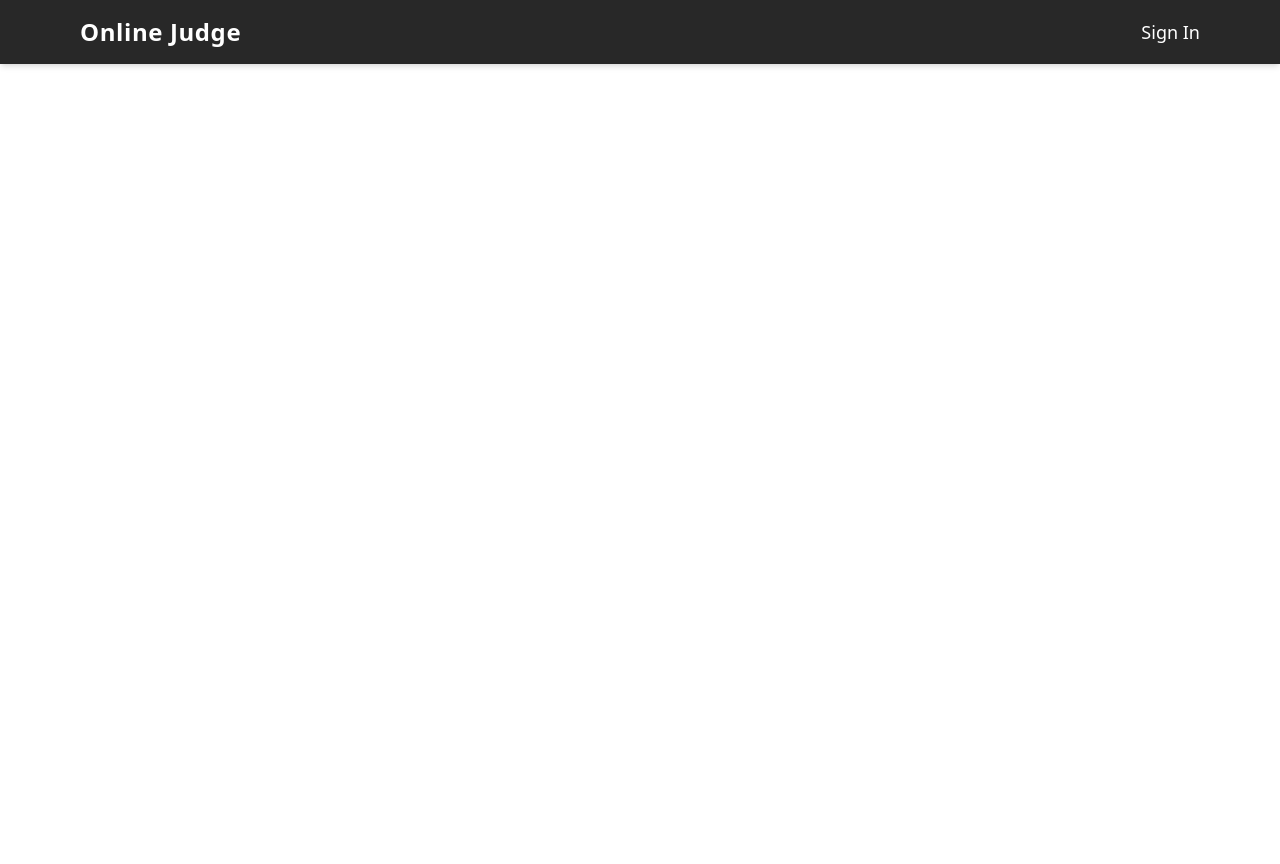
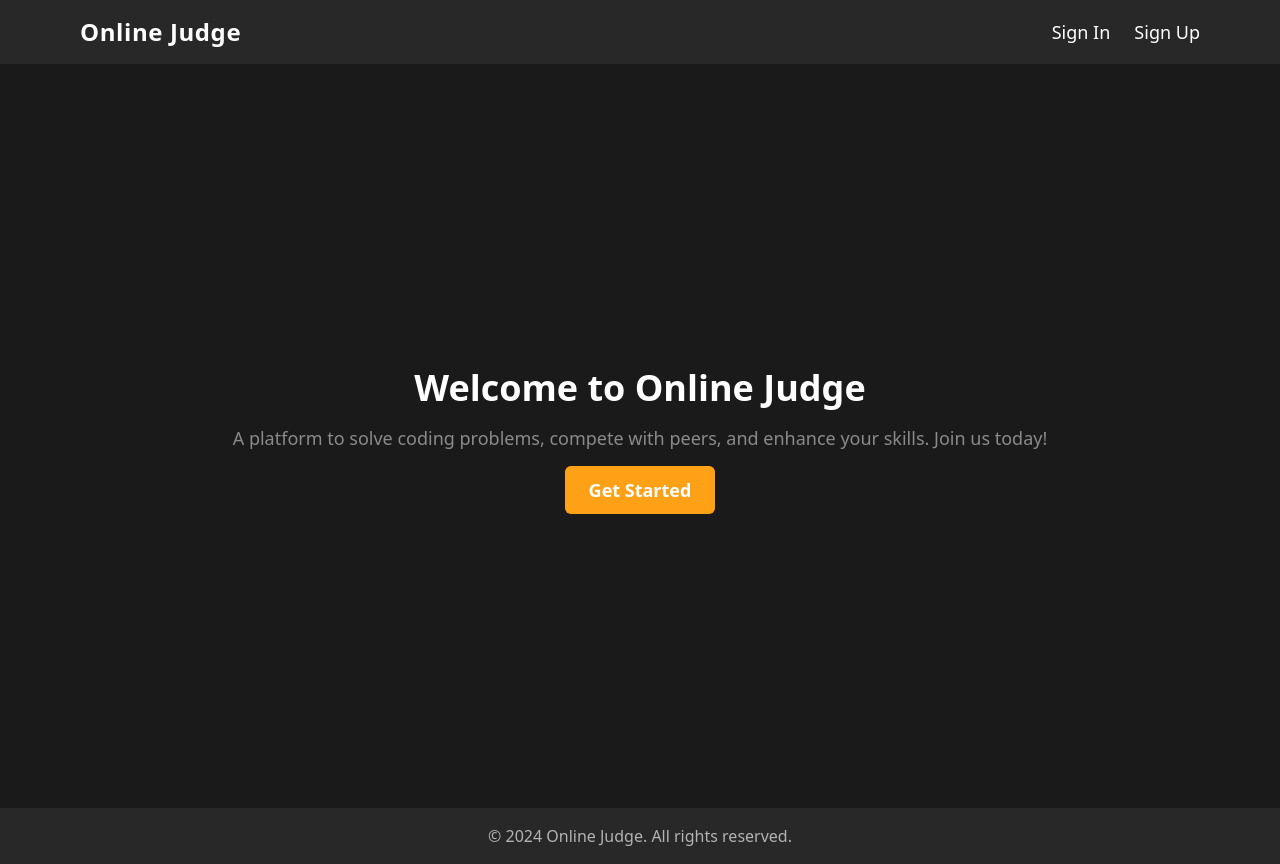
Before and after one commit to riyaz1523/OJ-Mern-Project, a React (Vite) app in the folder client/: page /home in a window 1280 px wide. Before the commit the page ends 800 px from the top, so only its background shows below. Built offline with nearby package versions, Linux system fonts and the light colour scheme; no server answers.

Commit message:
Created Landing Page updated Routes for signin and non sign in pages

```diff
--- a/client/src/App.jsx
+++ b/client/src/App.jsx
@@ -13,6 +13,7 @@ import CreateProblem from './pages/Admin/CreateProblem';
 import UpdateProblem from './pages/Admin/UpdateProblem';
 import WorkSpace from './pages/ProblemPage/WorkSpace';
 import DashBoard from './components/DashBoard';
+import LandingPage from './components/LandingPage';
 
 export default function App() {
   return (
@@ -21,6 +22,7 @@ export default function App() {
       <Header />
       <Routes>
         <Route path='/problems' element={<Home />} />
+        <Route path='/home' element={<LandingPage />} />
         <Route path='/about' element={<About />} />
         <Route path='/sign-in' element={<SignIn />} />
         <Route path='/sign-up' element={<SignUp />} />
--- a/client/src/components/Header/Header.jsx
+++ b/client/src/components/Header/Header.jsx
@@ -120,9 +120,14 @@ export default function Header() {
               </div>
             </>
           ) : (
-            <Link to="/profile">
+            <>
+              <Link to="/sign-in">
               <li className="text-lg font-medium hover:text-gray-300 transition-colors">Sign In</li>
             </Link>
+            <Link to="/sign-up">
+              <li className="text-lg font-medium hover:text-gray-300 transition-colors">Sign Up</li>
+            </Link>
+            </>
           )}
         </ul>
       </div>
--- /dev/null
+++ b/client/src/components/LandingPage.jsx
@@ -0,0 +1,44 @@
+import React from 'react';
+import { Link } from 'react-router-dom';
+import { motion } from 'framer-motion';
+
+const LandingPage = () => {
+  return (
+    <div className="bg-dark-layer-2 min-h-screen flex flex-col">
+      <main className="flex-grow flex items-center justify-center">
+        <div className="text-center">
+          <motion.h2
+            className="text-4xl font-extrabold text-white mb-4"
+            initial={{ opacity: 0, y: -50 }}
+            animate={{ opacity: 1, y: 0 }}
+            transition={{ duration: 1 }}
+          >
+            Welcome to Online Judge
+          </motion.h2>
+          <motion.p
+            className="text-lg text-dark-gray-6 mb-6"
+            initial={{ opacity: 0, y: 20 }}
+            animate={{ opacity: 1, y: 0 }}
+            transition={{ duration: 1, delay: 0.2 }}
+          >
+            A platform to solve coding problems, compete with peers, and enhance your skills. Join us today!
+          </motion.p>
+          <Link
+            to="/sign-in"
+            className="bg-brand-orange text-white py-3 px-6 rounded-md text-lg font-semibold hover:bg-brand-orange-s transition duration-300 transform hover:scale-105"
+          >
+            Get Started
+          </Link>
+        </div>
+      </main>
+
+      <footer className="bg-dark-layer-1 py-4">
+        <div className="container mx-auto text-center text-dark-gray-7">
+          <p>&copy; 2024 Online Judge. All rights reserved.</p>
+        </div>
+      </footer>
+    </div>
+  );
+};
+
+export default LandingPage;
--- a/client/src/components/PrivateRoute.jsx
+++ b/client/src/components/PrivateRoute.jsx
@@ -3,5 +3,5 @@ import { Outlet, Navigate } from 'react-router-dom'
 
 export default function PrivateRoute() {
     const {currentUser} = useSelector(state => state.user)
-  return currentUser ? <Outlet/> : <Navigate to='/sign-in'/>
+  return currentUser ? <Outlet/> : <Navigate to='/home'/>
 }
--- a/client/src/pages/Home.jsx
+++ b/client/src/pages/Home.jsx
@@ -3,12 +3,13 @@ import { useSelector } from "react-redux";
 import ProblemsTable from "../components/ProblemsTable/ProblemsTable";
 import SignIn from "./SignIn"
 import AdminPage from '../pages/Admin/AdminPage'
+import LandingPage from "../components/LandingPage";
 export default function Home() {
   const { currentUser } = useSelector((state) => state.user);
 
   return (
     <div className="relative overflow-x-auto mx-auto h-screen px-6 pb-10 bg-dark-layer-2 text-black">
-      {currentUser ? <ProblemsTable /> : <SignIn />}
+      {currentUser ? <ProblemsTable /> : <LandingPage />}
       {currentUser?.isAdmin && <AdminPage />}
     </div>
   );
```
